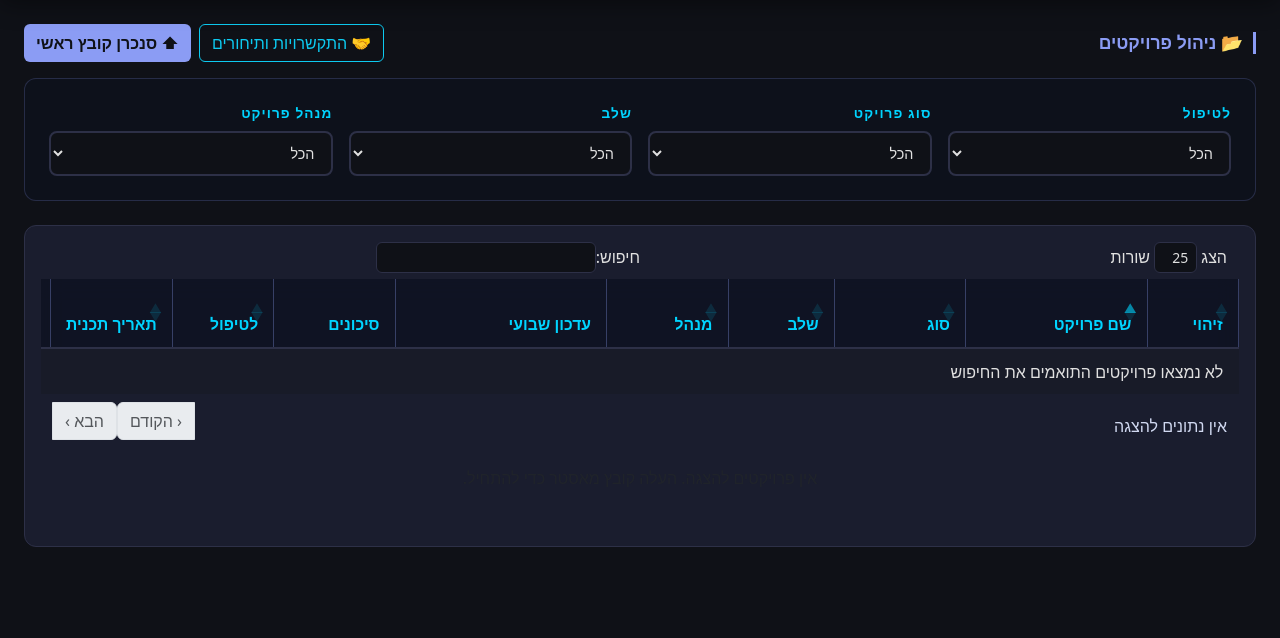
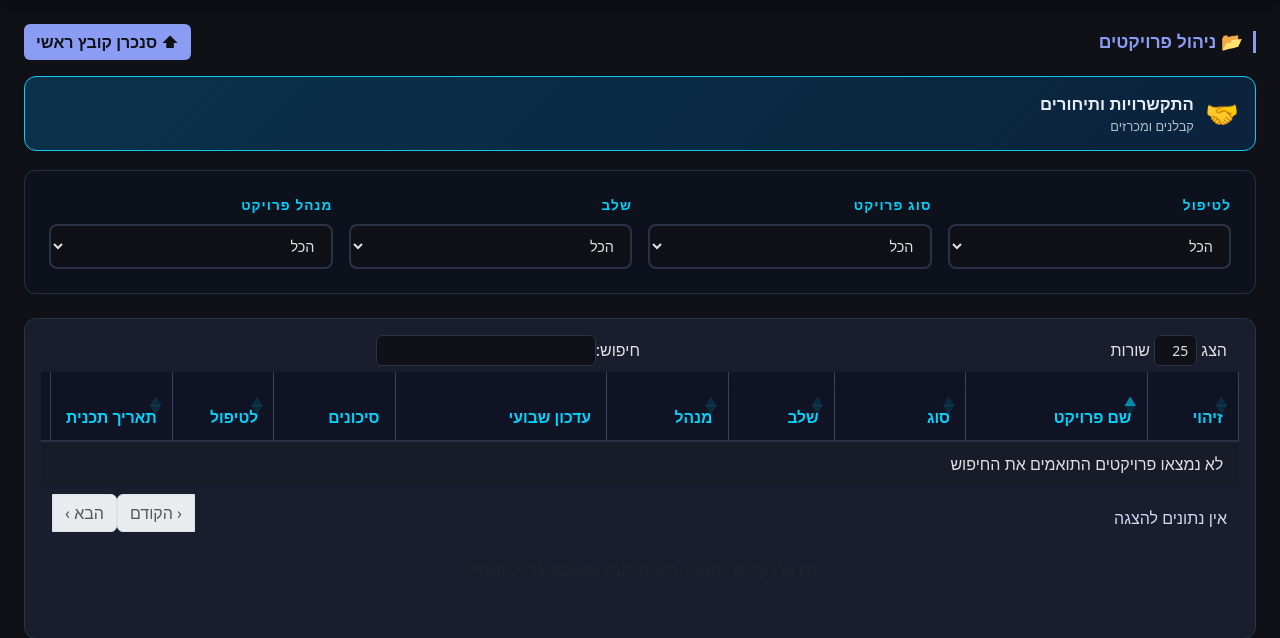
Before and after one commit to livyaron/shan-ai, a FastAPI app: template app/templates/projects.html in a window 1280 px wide. Shown: the part 50-688 px from the top of the page. Run offline with FastAPI, Linux system fonts and the light colour scheme; the template is opened without the code that fills it, so the values that code supplies are empty; parts of the project's set-up code (start-up, migrations or seed data) failed here and were passed over; some libraries are stand-ins or nearby versions.

Commit message:
Analysis pages: buttons at the top of both projects pages; a no-role refusal is a page
- dashboard projects view and /dashboard/projects open with a strip: חסמים · עיכובים · דפוסים · התקשרויות
- insight_access.NO_ACCESS is the one refusal; main.py draws it as a Hebrew page for browsers (was a bare JSON line)

Co-Authored-By: Claude Opus 5.5 <noreply@anthropic.com>
Claude-Session: https://claude.ai/code/session_01C4CSzLt4W2p2fkzdCRgaW8

```diff
--- a/app/main.py
+++ b/app/main.py
@@ -1,4 +1,4 @@
-from fastapi import FastAPI
+from fastapi import FastAPI, HTTPException
 from starlette.middleware.gzip import GZipMiddleware
 from fastapi.responses import RedirectResponse
 from fastapi.requests import Request
@@ -77,6 +77,27 @@ app = FastAPI(
     redoc_url=None,
     openapi_url=None if _ON_RAILWAY else "/openapi.json",
 )
+
+
+@app.exception_handler(HTTPException)
+async def _analysis_refusal_as_page(request: Request, exc: HTTPException):
+    """An analysis page a viewer has no role for (insight_access.NO_ACCESS) is a
+    page saying why — not a bare JSON line on an iPad. Every other error as before."""
+    from fastapi.exception_handlers import http_exception_handler
+    from app.services.insight_access import NO_ACCESS
+    if exc.status_code == 403 and exc.detail == NO_ACCESS and "text/html" in request.headers.get("accept", ""):
+        from fastapi.responses import HTMLResponse
+        from html import escape
+        return HTMLResponse(status_code=403, content=(
+            '<!doctype html><html lang="he" dir="rtl"><head><meta charset="utf-8">'
+            '<meta name="viewport" content="width=device-width,initial-scale=1"><title>Shan-AI — אין שיוך</title>'
+            '<style>body{margin:0;min-height:100vh;display:grid;place-items:center;background:#0b0a08;color:#f3eee4;'
+            'font-family:Heebo,Arial,sans-serif;padding:16px}main{max-width:34rem;text-align:center}'
+            'h1{font-size:1.6rem}p{color:#b9b1a3;line-height:1.6}a{color:#ffb020}</style></head><body><main>'
+            '<h1>🔒 עדיין אין לך שיוך לדפי הניתוח</h1>'
+            f'<p>{escape(NO_ACCESS)}.<br>מנהל המערכת משייך מגזר או שם מנהל פרויקט בדף ״הרשאות דפוסים״, ומיד אחר כך הדף ייפתח.</p>'
+            '<p><a href="/dashboard/projects">← חזרה לפרויקטים</a></p></main></body></html>'))
+    return await http_exception_handler(request, exc)
 
 
 class _TextGZip(GZipMiddleware):
--- a/app/routers/projects.py
+++ b/app/routers/projects.py
@@ -226,7 +226,7 @@ async def project_delays_page(
     from app.services import forecast_reliability, insight_access, pattern_service
     scope = await insight_access.scope_for(session, current_user)
     if not scope.allowed:
-        raise HTTPException(status_code=403, detail="אין לך עדיין שיוך לתצוגת הדפוסים — פנה למנהל המערכת")
+        raise HTTPException(status_code=403, detail=insight_access.NO_ACCESS)
     frames, _ = await pattern_service.frames_and_patterns(session)
     allowed = None if insight_access.sees_all(scope) else forecast_reliability.visible_ids(
         frames, lambda sectors, manager: insight_access.sees_project(scope, sectors, manager))
@@ -252,7 +252,7 @@ async def _blockers_data(session: AsyncSession, current_user: User, owner: str |
     from app.services import blockers, insight_access, pattern_service
     scope = await insight_access.scope_for(session, current_user)
     if not scope.allowed:
-        raise HTTPException(status_code=403, detail="אין לך עדיין שיוך לתצוגת הדפוסים — פנה למנהל המערכת")
+        raise HTTPException(status_code=403, detail=insight_access.NO_ACCESS)
     frames, p = await pattern_service.frames_and_patterns(session)
     data = pattern_service._plain(blockers.analyse(
         frames, p, lambda sectors, manager, own: insight_access.sees_blocker(scope, sectors, manager, own), owner or None))
@@ -317,7 +317,7 @@ async def project_insights_page(
     from app.services.pattern_service import compute
     scope = await insight_access.scope_for(session, current_user)
     if not scope.allowed:
-        raise HTTPException(status_code=403, detail="אין לך עדיין שיוך לתצוגת הדפוסים — פנה למנהל המערכת")
+        raise HTTPException(status_code=403, detail=insight_access.NO_ACCESS)
     p = await compute(session)
     preview, preview_label, options = None, None, None
     if scope.admin:
@@ -399,7 +399,7 @@ async def _visible_project(session: AsyncSession, current_user: User, identifier
     from app.services import insight_access, pattern_service, stage_sectors
     scope = await insight_access.scope_for(session, current_user)
     if not scope.allowed:
-        raise HTTPException(status_code=403, detail="אין לך עדיין שיוך לתצוגת הדפוסים — פנה למנהל המערכת")
+        raise HTTPException(status_code=403, detail=insight_access.NO_ACCESS)
     frames, p = await pattern_service.frames_and_patterns(session)
     view = insight_access.view_for(scope, p)
     full = scope.admin or scope.sector == stage_sectors.PM_DEPT
--- a/app/services/insight_access.py
+++ b/app/services/insight_access.py
@@ -28,6 +28,10 @@ from app.services import project_kpis as pk
 from app.services import stage_sectors as ss
 
 ADMIN_SECTIONS = frozenset({"leading", "risk", "waves", "health", "lists"})
+
+
+# the one refusal for the analysis pages (patterns · delays · blockers · project page); main.py draws it as a page
+NO_ACCESS = "אין לך עדיין שיוך לתצוגת הדפוסים — פנה למנהל המערכת"
 
 
 @dataclass(frozen=True)
--- a/app/templates/projects.html
+++ b/app/templates/projects.html
@@ -583,7 +583,14 @@
                 grid-template-columns: 1fr;
             }
         }
-    </style>
+        .pj-analysis { display: grid; grid-template-columns: repeat(auto-fit, minmax(200px, 1fr)); gap: .6rem; margin: 0 0 1.2rem; }
+    .pj-an { display: grid; grid-template-columns: auto 1fr; column-gap: .7rem; align-items: center; padding: .9rem 1rem; border-radius: 12px; text-decoration: none;
+             color: #e6edf7; border: 1px solid #0dcaf0; background: linear-gradient(135deg, rgba(11,53,80,.9), rgba(11,36,64,.9)); transition: transform .15s, box-shadow .15s; }
+    .pj-an:hover, .pj-an:focus-visible { color: #fff; transform: translateY(-2px); box-shadow: 0 0 18px rgba(13,202,240,.3); outline: none; }
+    .pj-an span { grid-row: 1 / 3; font-size: 1.7rem; line-height: 1; }
+    .pj-an b { font-size: 1.05rem; }
+    .pj-an small { color: #b0bfd2; font-size: .8rem; }
+</style>
 </head>
 <body>
 
@@ -673,12 +680,6 @@
     <div class="d-flex justify-content-between align-items-center mb-3" style="flex-wrap: wrap; gap: 1rem;">
         <h4 class="section-title mb-0">📂 ניהול פרויקטים</h4>
         <div style="display:flex; gap:0.5rem;">
-            <a class="btn btn-outline-info" href="/dashboard/projects/contracts">🤝 התקשרויות ותיחורים</a>
-            {% if insights_allowed %}
-            <a class="btn btn-outline-info" href="/dashboard/projects/insights">🧠 דפוסים וסיכונים</a>
-            <a class="btn btn-outline-info" href="/dashboard/projects/delays">⏱ ניתוח עיכובים</a>
-            <a class="btn btn-outline-info" href="/dashboard/projects/blockers">🚧 חסמים</a>
-            {% endif %}
             {% if current_user.is_admin %}
             <button class="btn btn-outline-secondary" data-bs-toggle="modal" data-bs-target="#backfillModal">
                 📚 טעינת היסטוריה
@@ -689,6 +690,16 @@
             </button>
         </div>
     </div>
+
+    {# the analysis pages, first thing on the page (user, 2026-11-17) #}
+    <nav class="pj-analysis" aria-label="דפי ניתוח">
+        {% if insights_allowed %}
+        <a class="pj-an" href="/dashboard/projects/blockers"><span>🚧</span><b>חסמים</b><small>מה תקוע ואצל מי</small></a>
+        <a class="pj-an" href="/dashboard/projects/delays"><span>⏱</span><b>ניתוח עיכובים</b><small>כמה זז יעד החשמול</small></a>
+        <a class="pj-an" href="/dashboard/projects/insights"><span>🧠</span><b>דפוסים וסיכונים</b><small>המנוע וניתוח ה-AI</small></a>
+        {% endif %}
+        <a class="pj-an" href="/dashboard/projects/contracts"><span>🤝</span><b>התקשרויות ותיחורים</b><small>קבלנים ומכרזים</small></a>
+    </nav>
 
     {% if master_synced_at %}
     <div class="mb-4 px-1" style="font-size:0.87rem; color:#64748b; display:flex; align-items:center; gap:0.5rem;">
```
Also changed, not shown: app/templates/dashboard.html (+13 -1 lines), tests/test_blockers.py (+25 -0 lines), .claude/rules/patterns-engine.md.
